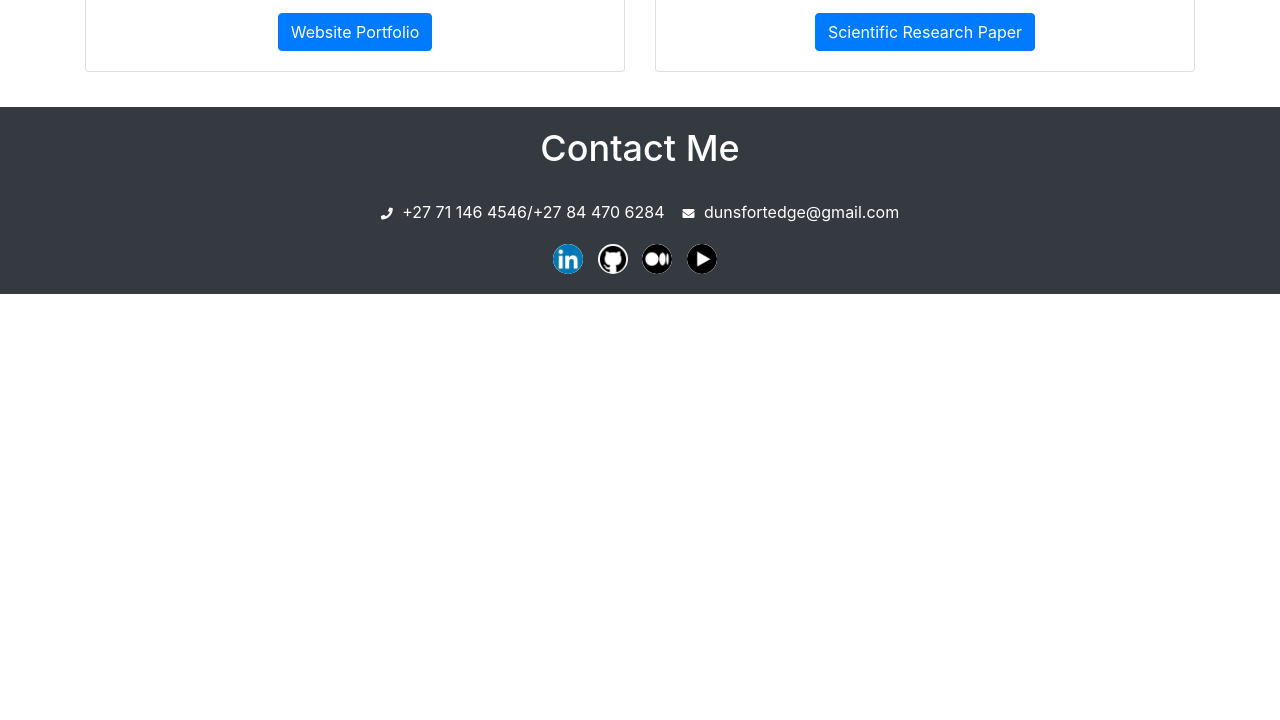
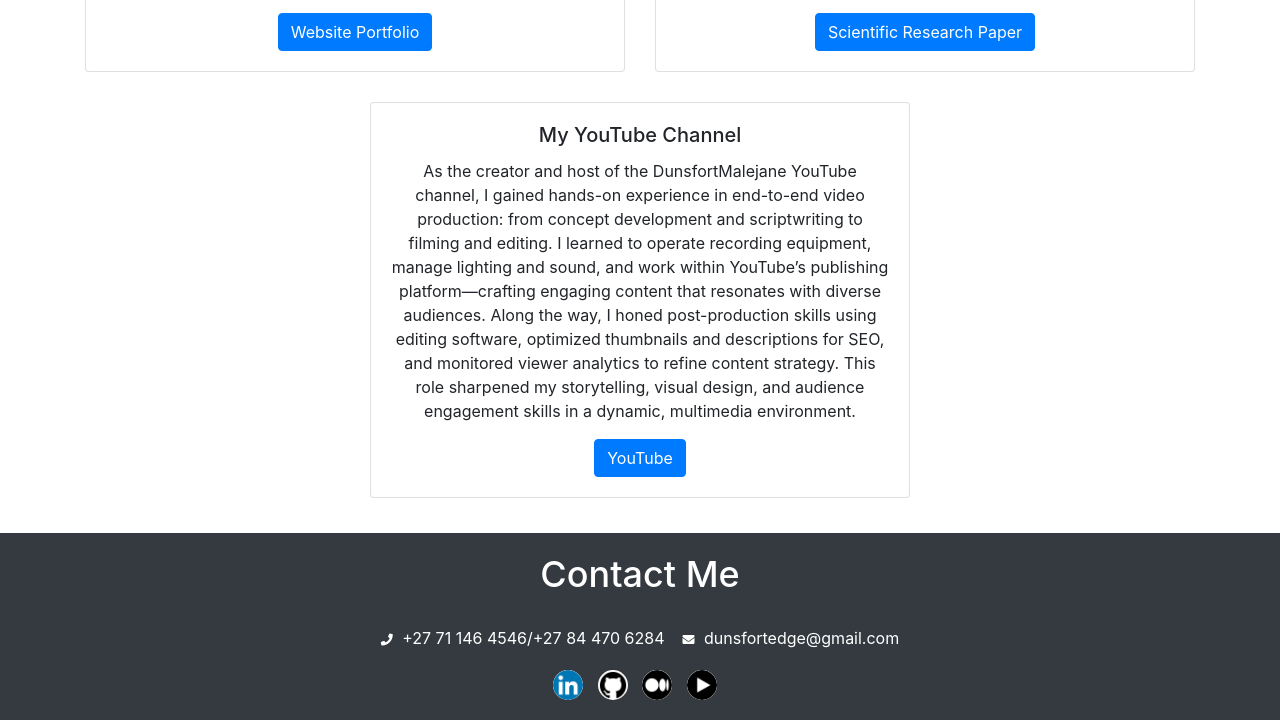
Before and after one commit to dunsfort/dunsfort.github.io, a plain HTML site: page index.html in a window 1280 px wide. Shown: the part 3551-4271 px from the top of the page. Before the commit the page ends 3845 px from the top, so only its background shows below. Drawn offline with nearby package versions, Linux system fonts and the light colour scheme.

Commit message:
Update index.html

```diff
--- a/index.html
+++ b/index.html
@@ -331,6 +331,15 @@
           </div>
         </div>
       </div>
+      <div class="col-md-6">
+        <div class="card other-skills-card">
+          <div class="card-body">
+            <h5 class="card-title">My YouTube Channel</h5>
+            <p class="card-text">As the creator and host of the DunsfortMalejane YouTube channel, I gained hands-on experience in end-to-end video production: from concept development and scriptwriting to filming and editing. I learned to operate recording equipment, manage lighting and sound, and work within YouTube’s publishing platform—crafting engaging content that resonates with diverse audiences. Along the way, I honed post-production skills using editing software, optimized thumbnails and descriptions for SEO, and monitored viewer analytics to refine content strategy. This role sharpened my storytelling, visual design, and audience engagement skills in a dynamic, multimedia environment.</p>
+            <a href="https://www.youtube.com/@dunsfortmalejane" class="btn btn-primary" target="_blank">YouTube</a>
+          </div>
+        </div>
+      </div>
     </div>
   </div>
 </section>
```
